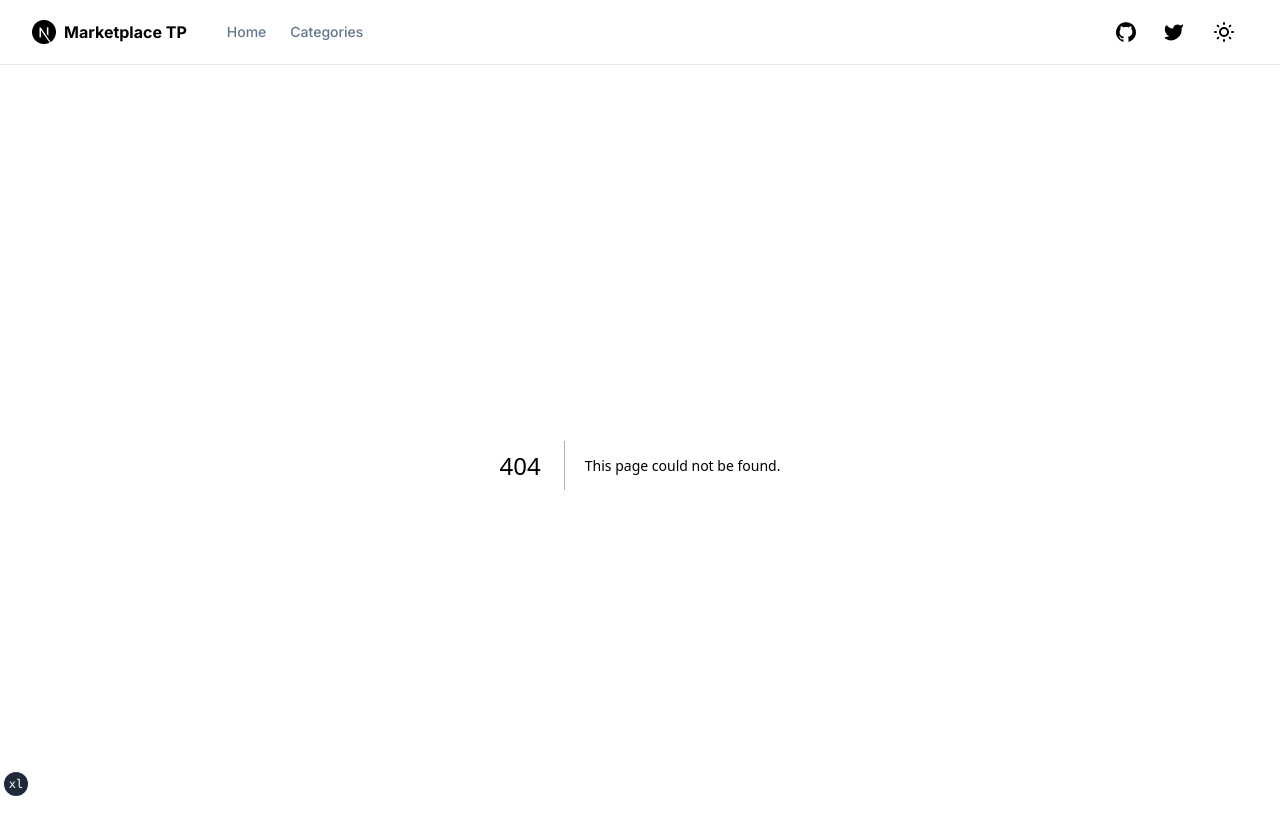
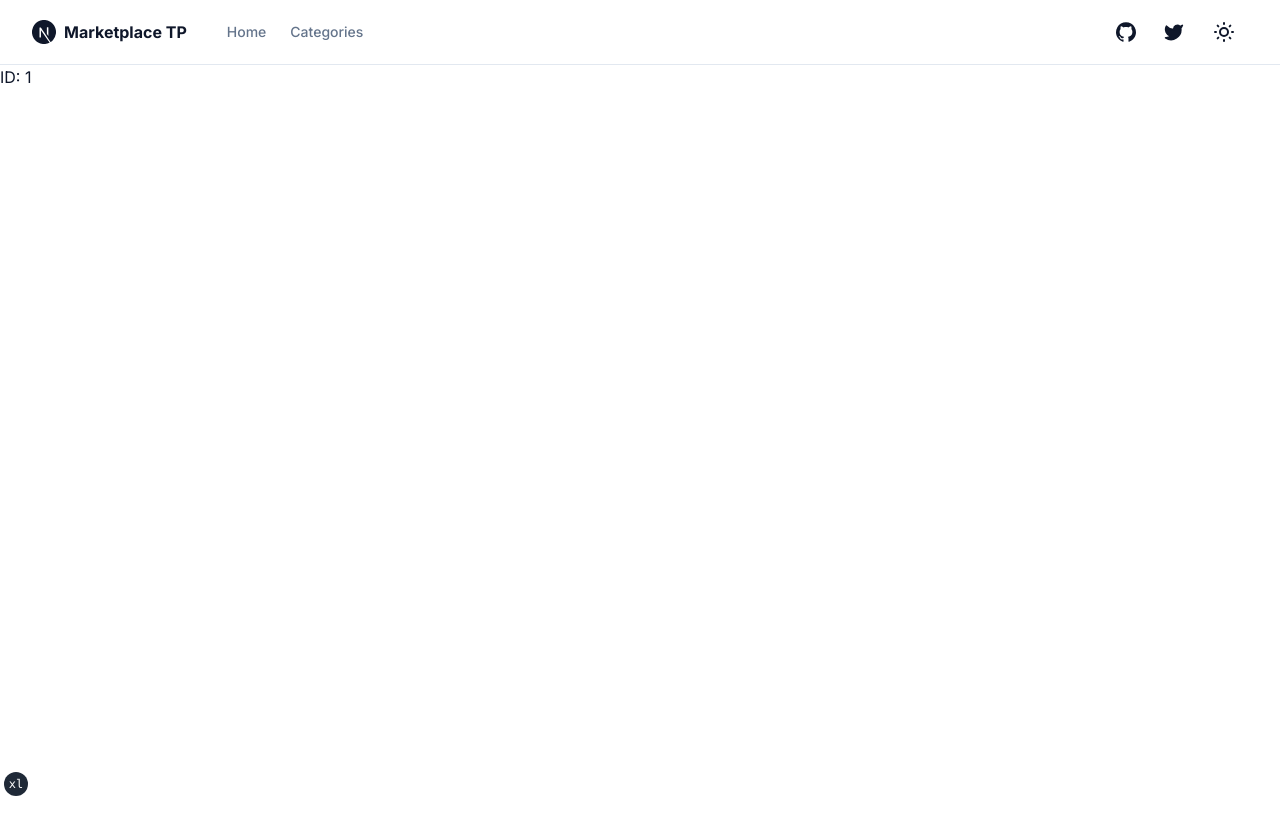
Before and after one commit to emilianorios1/asdasd, a Next.js app: page /categories/1 in a window 1280 px wide. Before the commit this address had no page. Shown: the top 834 px of the page. After the commit the page ends 800 px from the top, so only its background shows below. Built offline with nearby package versions, Linux system fonts and the light colour scheme.

Commit message:
feat(categories): added details page

```diff
--- /dev/null
+++ b/app/categories/[slug]/page.tsx
@@ -0,0 +1,6 @@
+export default function Page({ params }: { params: { slug: string } }) {
+  return (
+    <div>ID: {params.slug}
+    </div>
+    )
+}
```
